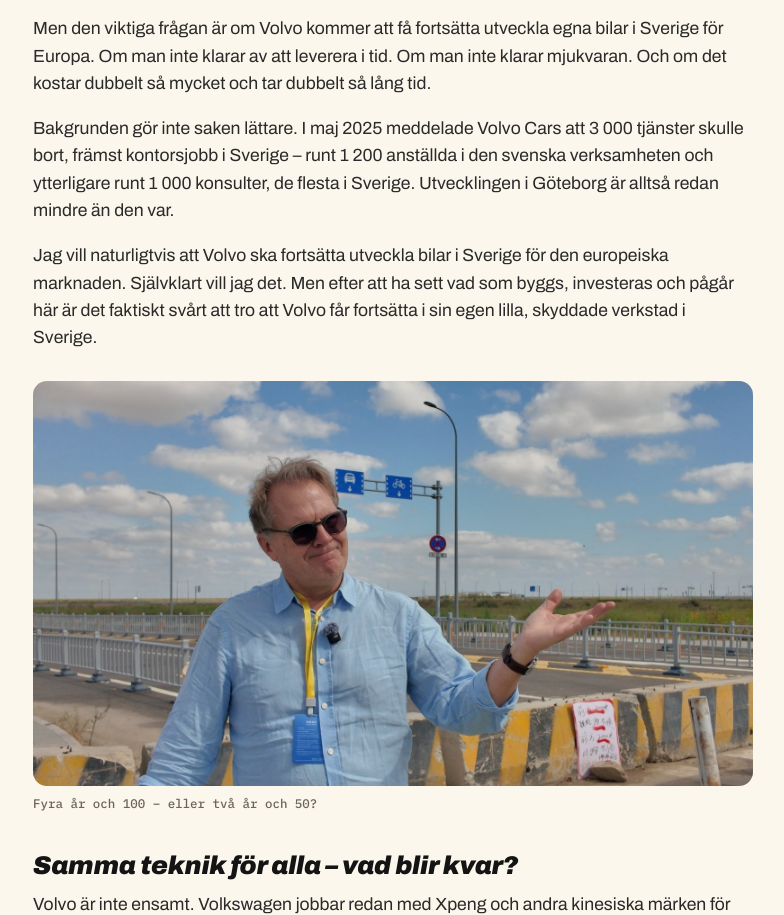
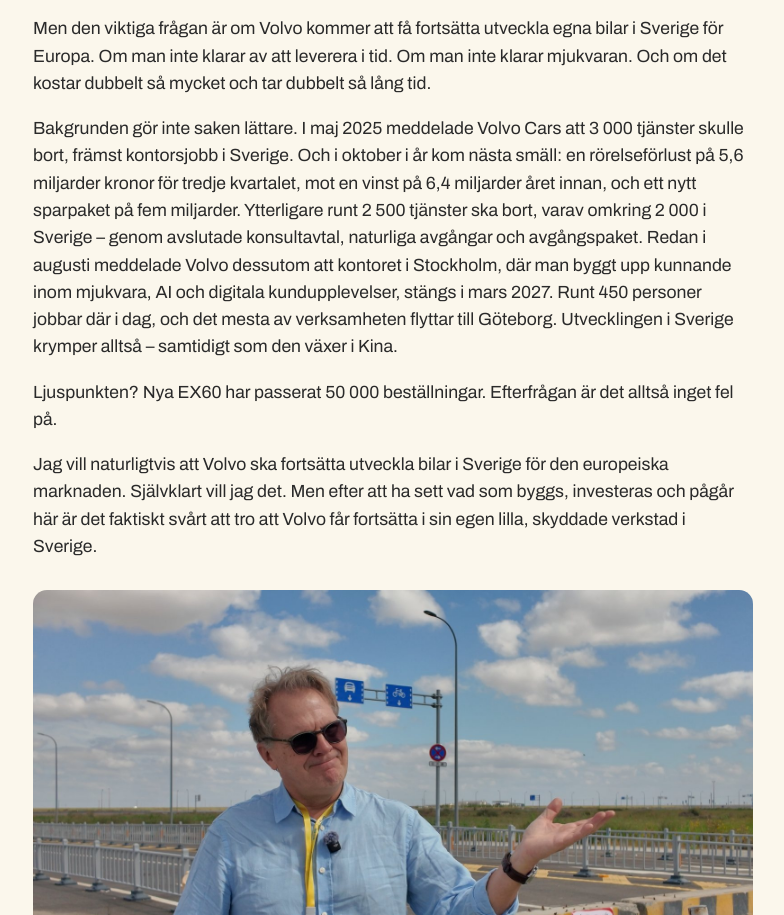
Before and after one commit to Alriksbilar/Alriksbilar.se, a website: page artiklar/geely-volvo-utveckling/index.html in a window 1280 px wide. Shown: the part 5123-6038 px from the top of the page, without its empty margins (247-1031 px from the left). Drawn offline with Linux system fonts and the light colour scheme.

Commit message:
Geely-artikeln: aktuella siffror om Volvos neddragningar 2026

```diff
--- a/artiklar/geely-volvo-utveckling/index.html
+++ b/artiklar/geely-volvo-utveckling/index.html
@@ -106,7 +106,8 @@
     <h2>Volvofrågan</h2>
     <p>Som jag förstår det kommer alla framtida Volvobilar för Kina att utvecklas här hos Geely, tillsammans med Volvos team i Kina. Det blir sannolikt versioner av Geelys andra produkter, kanske Zeekr eller Lynk &amp; Co, som får Volvomärket.</p>
     <p>Men den viktiga frågan är om Volvo kommer att få fortsätta utveckla egna bilar i Sverige för Europa. Om man inte klarar av att leverera i tid. Om man inte klarar mjukvaran. Och om det kostar dubbelt så mycket och tar dubbelt så lång tid.</p>
-    <p>Bakgrunden gör inte saken lättare. I maj 2025 meddelade Volvo Cars att 3 000 tjänster skulle bort, främst kontorsjobb i Sverige – runt 1 200 anställda i den svenska verksamheten och ytterligare runt 1 000 konsulter, de flesta i Sverige. Utvecklingen i Göteborg är alltså redan mindre än den var.</p>
+    <p>Bakgrunden gör inte saken lättare. I maj 2025 meddelade Volvo Cars att 3 000 tjänster skulle bort, främst kontorsjobb i Sverige. Och i oktober i år kom nästa smäll: en rörelseförlust på 5,6 miljarder kronor för tredje kvartalet, mot en vinst på 6,4 miljarder året innan, och ett nytt sparpaket på fem miljarder. Ytterligare runt 2 500 tjänster ska bort, varav omkring 2 000 i Sverige – genom avslutade konsultavtal, naturliga avgångar och avgångspaket. Redan i augusti meddelade Volvo dessutom att kontoret i Stockholm, där man byggt upp kunnande inom mjukvara, AI och digitala kundupplevelser, stängs i mars 2027. Runt 450 personer jobbar där i dag, och det mesta av verksamheten flyttar till Göteborg. Utvecklingen i Sverige krymper alltså – samtidigt som den växer i Kina.</p>
+    <p>Ljuspunkten? Nya EX60 har passerat 50 000 beställningar. Efterfrågan är det alltså inget fel på.</p>
     <p>Jag vill naturligtvis att Volvo ska fortsätta utveckla bilar i Sverige för den europeiska marknaden. Självklart vill jag det. Men efter att ha sett vad som byggs, investeras och pågår här är det faktiskt svårt att tro att Volvo får fortsätta i sin egen lilla, skyddade verkstad i Sverige.</p>
     <figure><img src="/img/artiklar/geely-volvo-utveckling/alrik-axelryck.jpg" alt="Alrik Söderlind rycker på axlarna på en väg i Kina" loading="lazy"><figcaption>Fyra år och 100 – eller två år och 50?</figcaption></figure>
 
```
